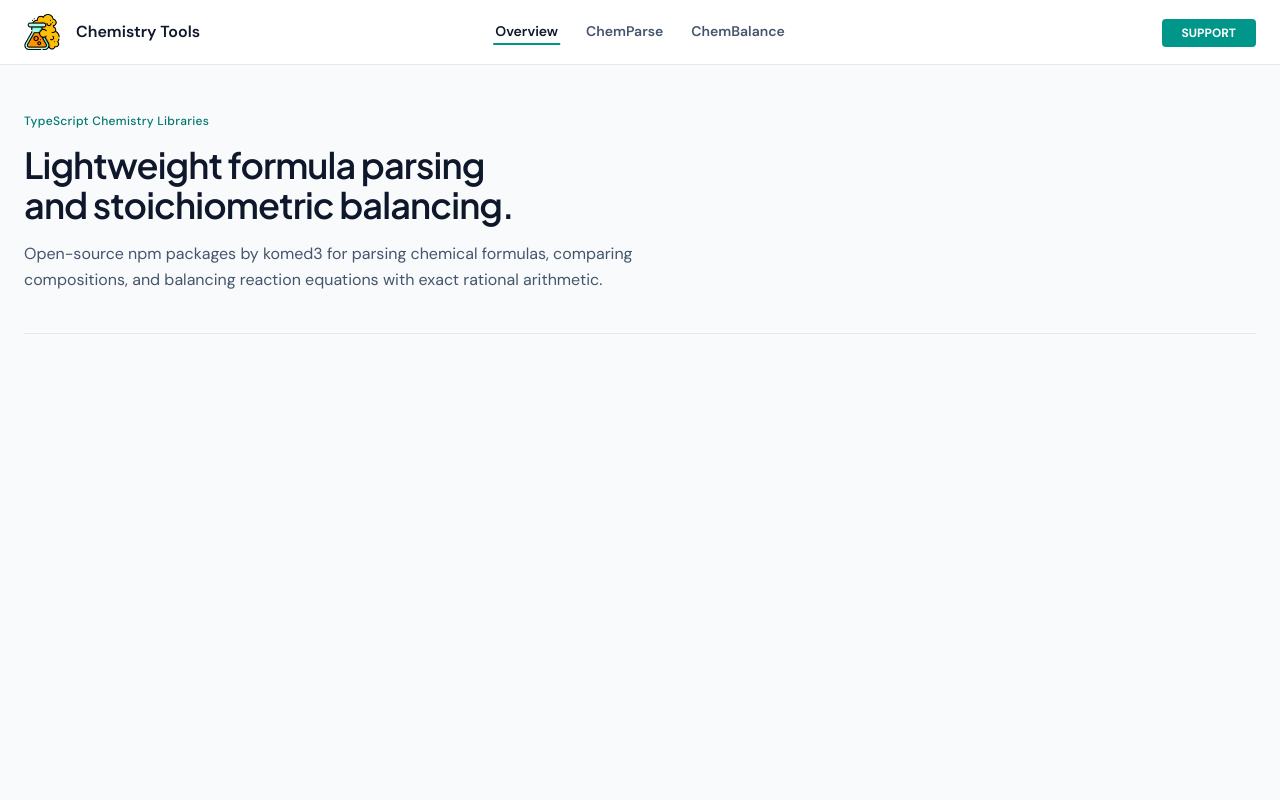
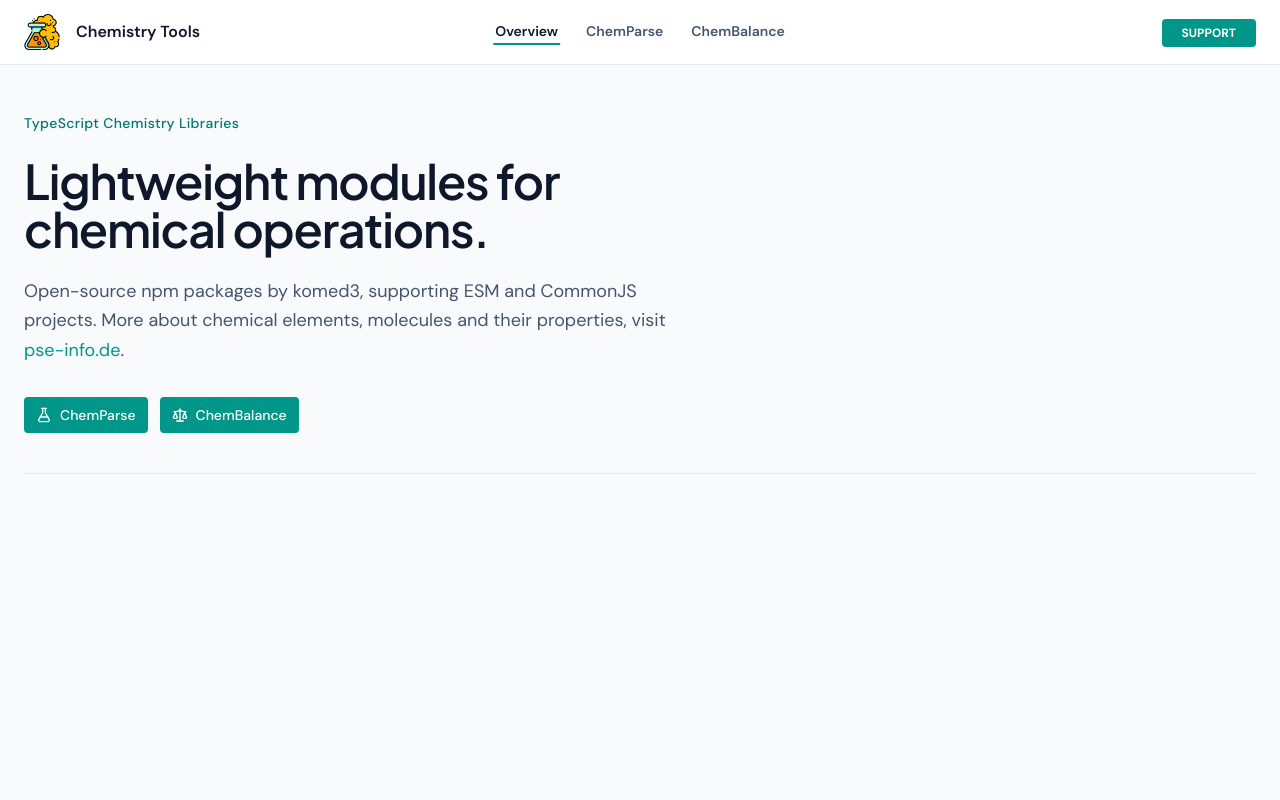
Before and after one commit to komed3/chemistry, a React (Vite) app: page / in a window 1280 px wide. Shown: the top 800 px of the page. Built offline with nearby package versions, Linux system fonts and the light colour scheme.

Commit message:
home intro

```diff
--- a/src/views/Home.tsx
+++ b/src/views/Home.tsx
@@ -1,19 +1,40 @@
+import { PACKAGES } from '@/src/packages/registry';
+import { Link } from 'react-router';
+
+
 export function Home () {
   return (
     <div className= 'space-y-12'>
-      <section className= 'pb-10 space-y-4 border-b border-slate-200'>
-        <p className= 'text-xs font-medium tracking-wide text-teal-700'>
+      <section className= 'pb-10 space-y-6 border-b border-slate-200'>
+        <p className= 'text-sm font-medium tracking-wide text-teal-700'>
           TypeScript Chemistry Libraries
         </p>
 
-        <h1 className= 'max-w-2xl text-4xl font-semibold tracking-tight text-balance text-slate-900'>
-          Lightweight formula parsing and stoichiometric balancing.
+        <h1 className= 'max-w-2xl text-5xl font-semibold tracking-tight text-balance text-slate-900'>
+          Lightweight modules for chemical operations.
         </h1>
 
-        <p className= 'max-w-2xl text-base leading-relaxed text-slate-600'>
-          Open-source npm packages by komed3 for parsing chemical formulas, comparing compositions,
-          and balancing reaction equations with exact rational arithmetic.
+        <p className= 'max-w-2xl text-lg leading-relaxed text-slate-600'>
+          Open-source npm packages by komed3, supporting ESM and CommonJS projects.
+          More about chemical elements, molecules and their properties, visit { ' ' }
+          <a href= 'https://pse-info.de' className= 'text-teal-600 hover:underline'>pse-info.de</a>.
         </p>
+
+        <div className= 'flex flex-wrap items-center gap-3 pt-2'>
+          { PACKAGES.slice( 0, 3 ).map( ( { id, name, icon: Icon } ) => (
+            <Link
+              key= { id }
+              to= { `/pkg/${ id }` }
+              className= {
+                'inline-flex items-center gap-2 px-3 py-2 text-sm font-medium text-white bg-teal-600 ' +
+                'rounded-sm transition-colors hover:bg-teal-700'
+              }
+            >
+              <Icon className= 'shrink-0 size-4' />
+              <span>{ name }</span>
+            </Link>
+          ) ) }
+        </div>
       </section>
     </div>
   );
```
